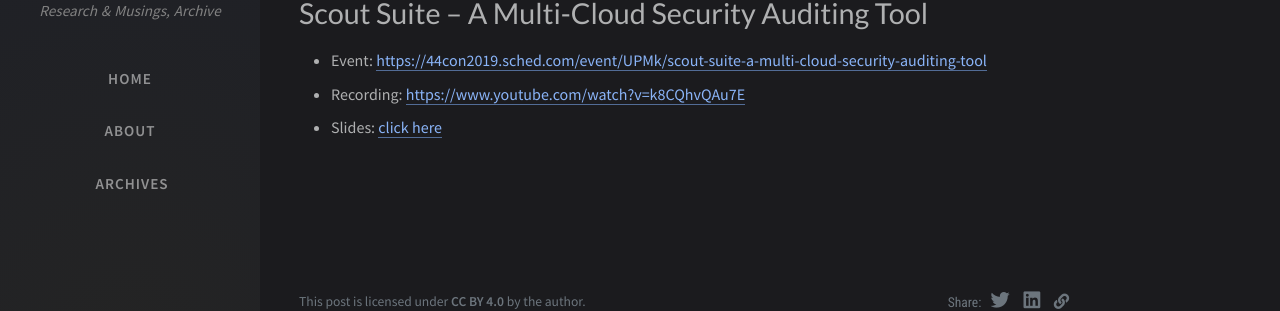
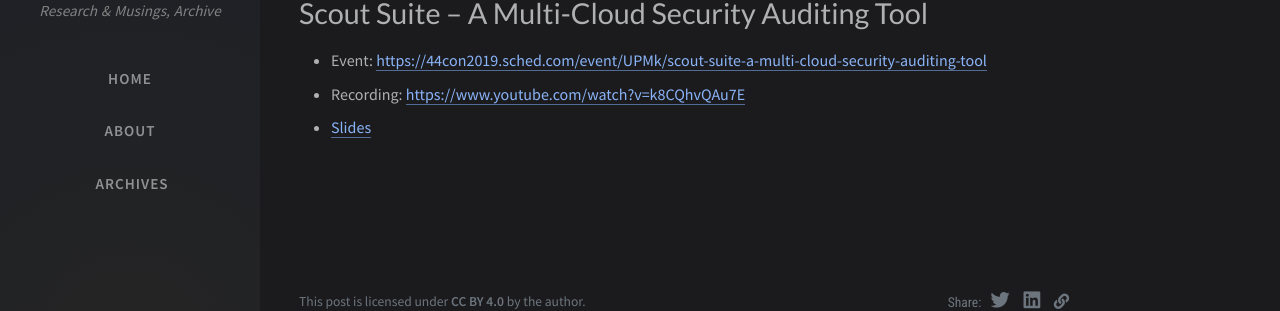
Before and after one commit to x4v13r64/infosec.rodeo, a Jekyll site: the page built from _posts/2019-09-12-conference-44con.md, in a window 1280 px wide and 1156 px high. Shown: the part 227-538 px from the top of the window. Built offline with Jekyll 4.4.1, drawn with Linux system fonts in a browser that asks for light colours; nearby versions of some CDN libraries; comment, search, counter and statistics services are not loaded.

Commit message:
Minor change

```diff
--- a/_posts/2019-09-12-conference-44con.md
+++ b/_posts/2019-09-12-conference-44con.md
@@ -8,4 +8,4 @@ date: 2019-09-12 09:00:00 +0300
 
 * Event: <https://44con2019.sched.com/event/UPMk/scout-suite-a-multi-cloud-security-auditing-tool>{:target="_blank"}
 * Recording: <https://www.youtube.com/watch?v=k8CQhvQAu7E>{:target="_blank"}
-* Slides: [click here](/conferences/2019-09-12-44con/44Con%202019%20Scout%20Suite.html){:target="_blank"}
+* [Slides](/conferences/2019-09-12-44con/44Con%202019%20Scout%20Suite.html){:target="_blank"}
```
